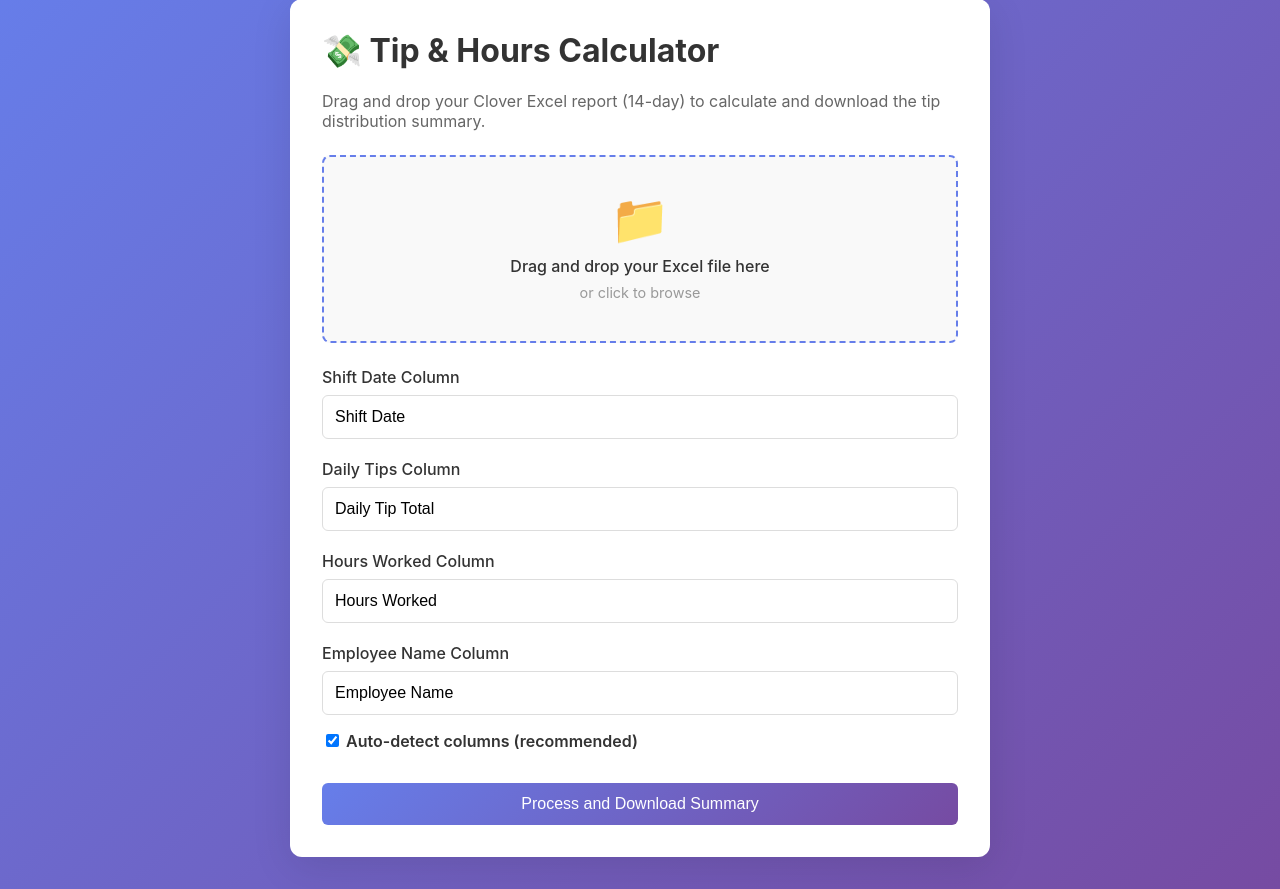
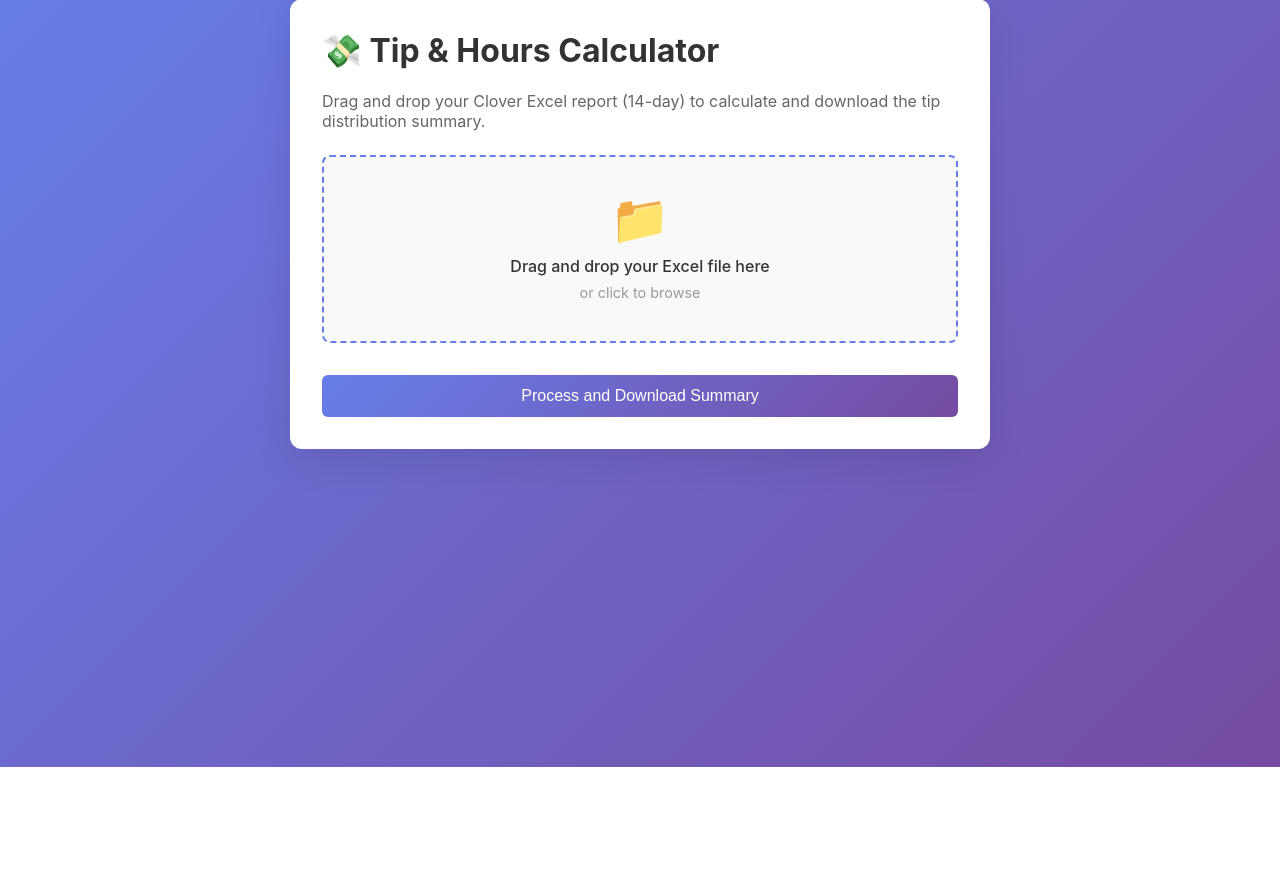
Before and after one commit to darkron008/Tip-and-hours-Calculator-, a Flask app: page / in a window 1280 px wide. Shown: the part 33-922 px from the top of the page. After the commit the page ends 800 px from the top, so only its background shows below. Run offline with Flask 3, Linux system fonts and the light colour scheme.

Commit message:
Remove manual column inputs from UI; streamline README

```diff
--- a/templates/index.html
+++ b/templates/index.html
@@ -103,22 +103,7 @@
             <input type="file" id="fileInput" name="file" accept=".xlsx,.xls" multiple />
           </div>
 
-          <!-- Column headers -->
-          <label for="date_col">Shift Date Column</label>
-          <input type="text" id="date_col" name="date_col" value="Shift Date" placeholder="e.g., Shift Date" />
-
-          <label for="tips_col">Daily Tips Column</label>
-          <input type="text" id="tips_col" name="tips_col" value="Daily Tip Total" placeholder="e.g., Daily Tip Total" />
-
-          <label for="hours_col">Hours Worked Column</label>
-          <input type="text" id="hours_col" name="hours_col" value="Hours Worked" placeholder="e.g., Hours Worked" />
-
-          <label for="name_col">Employee Name Column</label>
-          <input type="text" id="name_col" name="name_col" value="Employee Name" placeholder="e.g., Employee Name" />
-
-          <label style="margin-top:1rem; font-weight:600;">
-            <input type="checkbox" id="auto_detect" name="auto_detect" checked /> Auto-detect columns (recommended)
-          </label>
+          <!-- Column detection is automatic; no manual inputs required -->
 
           <div class="controls">
             <button type="submit" id="submitBtn">Process and Download Summary</button>
@@ -133,17 +118,6 @@
       const fileName = document.getElementById('fileName');
       const form = document.getElementById('form');
       const submitBtn = document.getElementById('submitBtn');
-      const autoDetect = document.getElementById('auto_detect');
-      const inputsToToggle = ['date_col','tips_col','hours_col','name_col'].map(id => document.getElementById(id));
-
-      // Toggle manual inputs when auto-detect checkbox changes
-      autoDetect.addEventListener('change', () => {
-        const disabled = autoDetect.checked;
-        inputsToToggle.forEach(i => {
-          i.disabled = disabled;
-          if (disabled) i.classList.add('disabled'); else i.classList.remove('disabled');
-        });
-      });
 
       // Click on drop zone to open file picker
       dropZone.addEventListener('click', () => fileInput.click());
```
Also changed, not shown: README.md.
